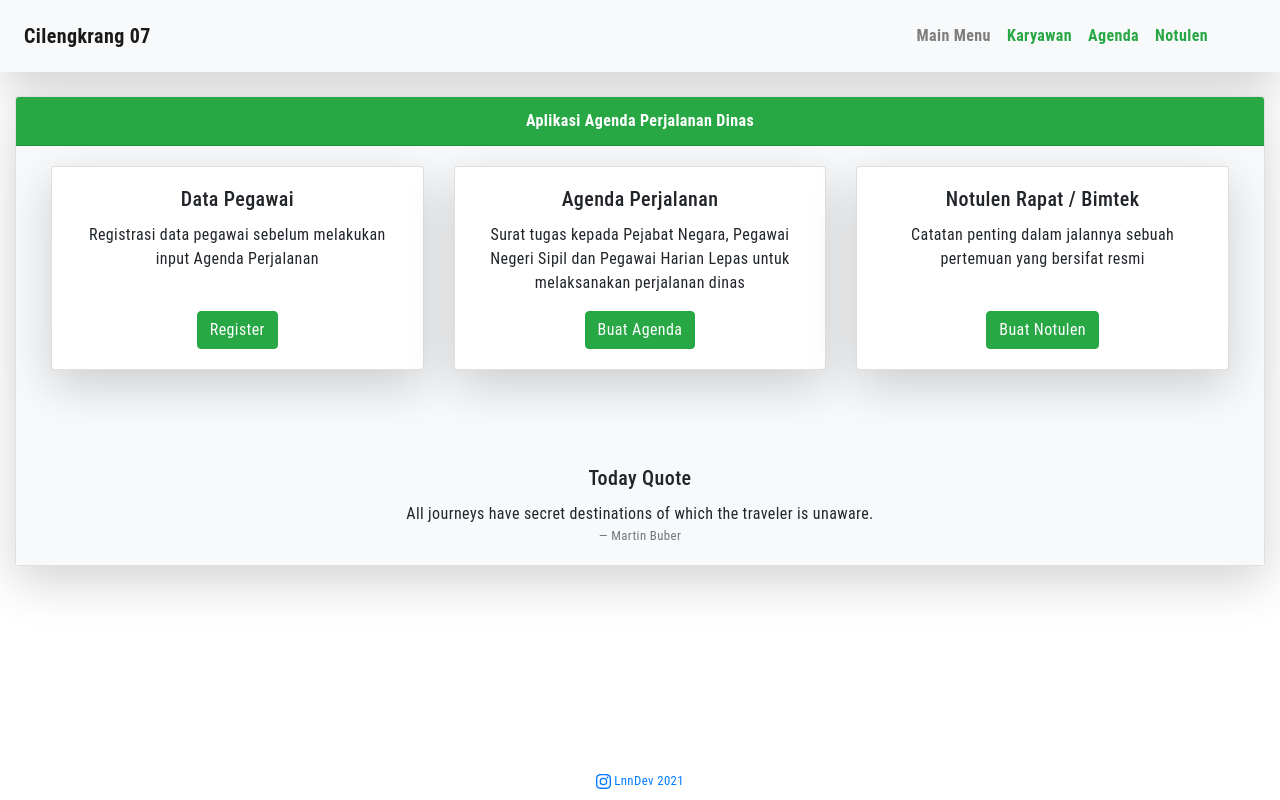
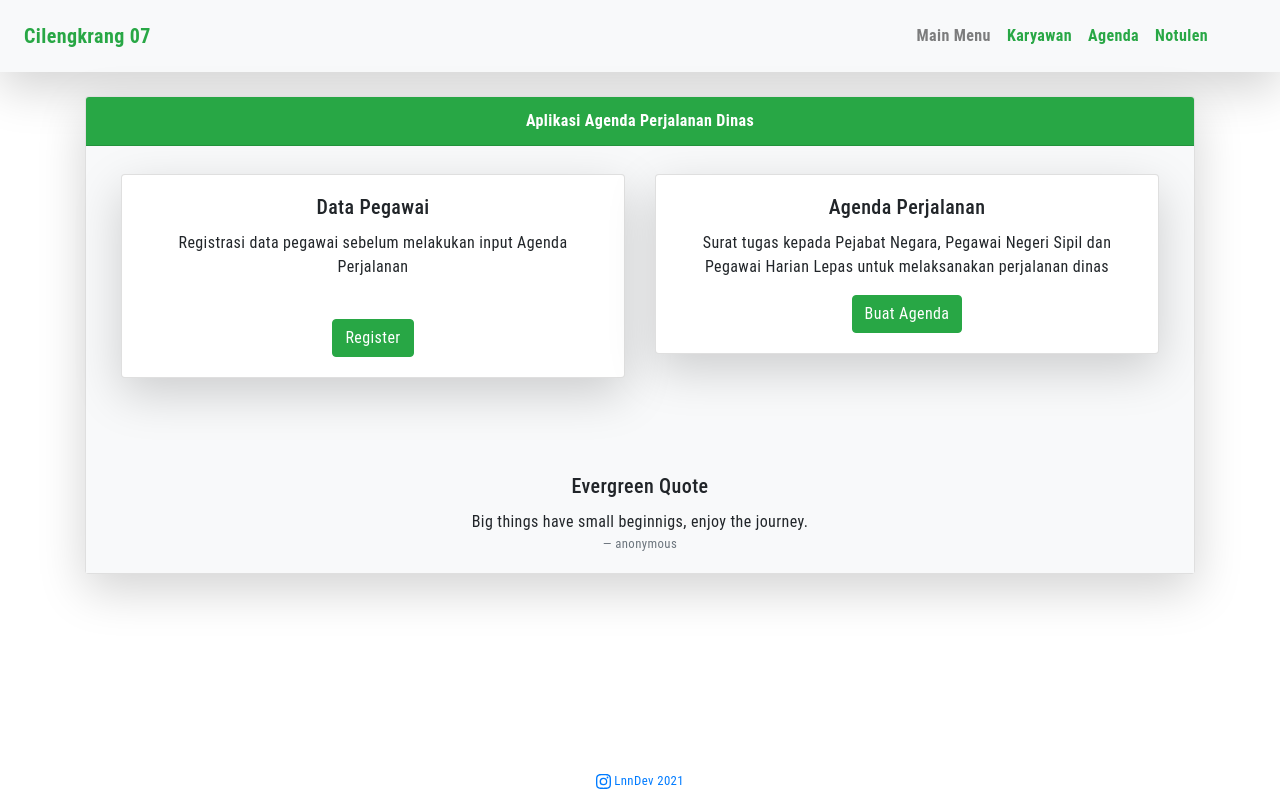
Before and after one commit to lenanbagus/realone_sppd320407, a PHP site: page / in a window 1280 px wide. Run offline with PHP 8.4, Linux system fonts and the light colour scheme.

Commit message:
have no idea

```diff
--- a/index.php
+++ b/index.php
@@ -23,7 +23,7 @@
 	include 'menu.php';
 	?>
 
-	<div class="container-fluid">
+	<div class="container">
 		<br>
 		<div class="card text-center shadow-lg">
 			<div class="card-header bg-success text-white">
@@ -32,7 +32,7 @@
 			<div class="card-body bg-light">
 
 				<div class="row">
-					<div class="col-sm-4">
+					<div class="col-sm-6 mt-2">
 						<div class="card shadow-lg">
 							<div class="card-body">
 								<h5 class="card-title">Data Pegawai</h5>
@@ -42,7 +42,7 @@
 							</div>
 						</div>
 					</div>
-					<div class="col-sm-4">
+					<div class="col-sm-6 mt-2">
 						<div class="card shadow-lg">
 							<div class="card-body">
 								<h5 class="card-title">Agenda Perjalanan</h5>
@@ -51,7 +51,7 @@
 							</div>
 						</div>
 					</div>
-					<div class="col-sm-4">
+					<!-- <div class="col-sm-4">
 						<div class="card shadow-lg">
 							<div class="card-body">
 								<h5 class="card-title">Notulen Rapat / Bimtek</h5>
@@ -60,17 +60,15 @@
 								<a href="data_notulen.php" class="btn btn-success">Buat Notulen</a>
 							</div>
 						</div>
-					</div>
+					</div> -->
 
 				</div>
 				<br><br><br><br>
-				<h5 class="card-title">Today Quote</h5>
+				<h5 class="card-title">Evergreen Quote</h5>
 				<blockquote class="card-text">
-					<p class="mb-0">All journeys have secret destinations of which the traveler is unaware.</p>
-					<footer class="blockquote-footer">Martin Buber <cite title="Source Title"></cite></footer>
+					<p class="mb-0">Big things have small beginnigs, enjoy the journey.</p>
+					<footer class="blockquote-footer">anonymous<cite title="Source Title"></cite></footer>
 				</blockquote>
-				<!-- <a href="#" class="btn btn-success">Simpan</a>
-						<a href="#" class="btn btn-dark">Kembali</a> -->
 			</div>
 		</div>
 	</div>
--- a/menu.php
+++ b/menu.php
@@ -1,6 +1,6 @@
 <div>
 	<nav class="navbar navbar-expand-lg navbar-light bg-light shadow-lg">
-		<a class="navbar-brand pl-2 " href="index.php">
+		<a class="navbar-brand pl-2 text-success" href="index.php">
 			<strong>Cilengkrang 07</strong>
 		</a>
 		<button class="navbar-toggler" type="button" data-toggle="collapse" data-target="#navbarText" aria-controls="navbarText" aria-expanded="false" aria-label="Toggle navigation">
--- a/show_asn.php
+++ b/show_asn.php
@@ -151,11 +151,6 @@
 					?>
 
 					<div class="row grid-body">
-						<!-- <div class="col-12 col-lg-1 text-center">
-							<a href="data_agenda.php?input=<?php echo $row['id']; ?>" class="">
-								<i class="fa fa-file-text-o" aria-hidden="true"></i>
-							</a>
-						</div> -->
 						<div class="col-12 col-lg-2">
 							<?php echo $row['nip']; ?>
 						</div>
```
Also changed, not shown: print_pdf.php (+11 -11 lines), show_agenda.php (+12 -12 lines), show_notulen.php (+6 -4 lines).
